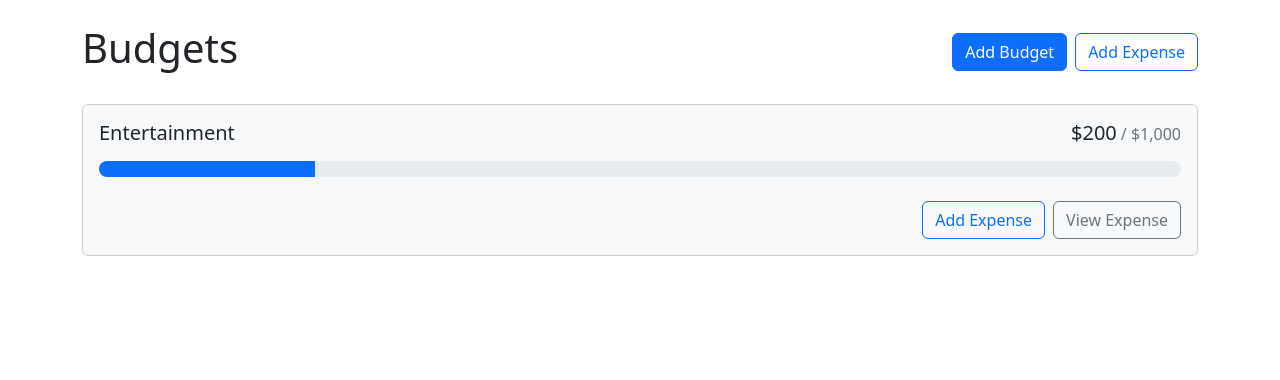
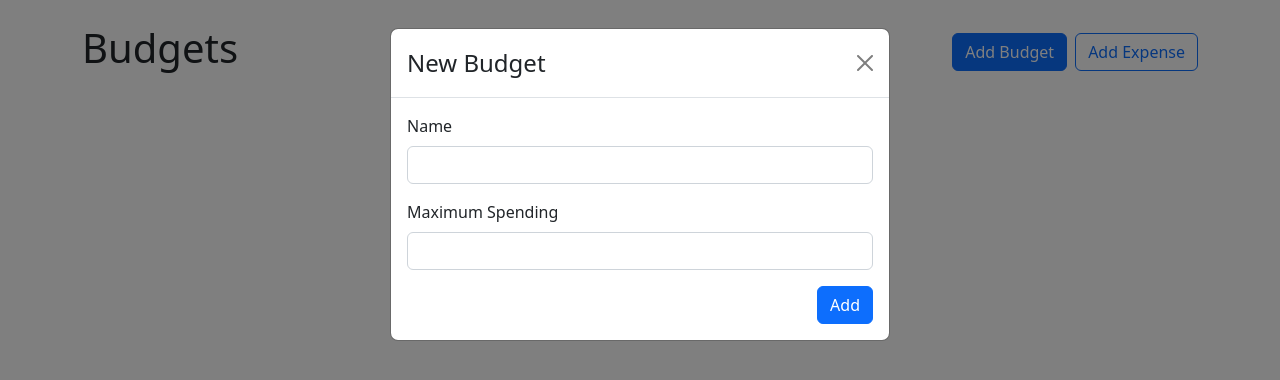
Before and after one commit to stankovicjovan/simple-budget-app, a React (Create React App) app: page / in a window 1280 px wide. Both pictures are taken after a click on the button "Add Budget". Shown: the top 380 px of the page. Built offline with nearby package versions, Linux system fonts and the light colour scheme.

Commit message:
Add budget functionality added

```diff
--- a/src/App.js
+++ b/src/App.js
@@ -1,23 +1,55 @@
 import { Container, Stack, Button } from "react-bootstrap";
 import BudgetCard from "./components/BudgetCard";
 import classes from "./App.module.css";
+import AddBudgetModal from "./components/AddBudgetModal";
+import { useState } from "react";
+import { BudgetsProvider, useBudgets } from "./contexts/BudgetContexts";
 
 function App() {
+  const [showAddBudgetModal, setShowAddBudgetModal] = useState(false);
+
+  const { budgets, getBudgetExpenses } = useBudgets();
+
   return (
+    <>
       <Container className="my-4">
         <Stack direction="horizontal" gap="2" className="mb-4">
           <h1 className="me-auto">Budgets</h1>
-        <Button variant="primary">Add Budget</Button>
+          <Button
+            variant="primary"
+            onClick={() => {
+              setShowAddBudgetModal(true);
+            }}
+          >
+            Add Budget
+          </Button>
           <Button variant="outline-primary">Add Expense</Button>
         </Stack>
         <div className={classes.card}></div>
+        {budgets.map((budget) => {
+          const amount = getBudgetExpenses(budget.id).reduce(
+            (total, expense) => total + expense.amount,
+            0
+          );
+
+          return (
             <BudgetCard
-        name="Entertainment"
-        amount={200}
-        max={1000}
+              key={budget.id}
+              name={budget.name}
+              amount={amount}
+              max={budget.max}
               gray
             ></BudgetCard>
+          );
+        })}
       </Container>
+      <AddBudgetModal
+        show={showAddBudgetModal}
+        handleClose={() => {
+          setShowAddBudgetModal(false);
+        }}
+      />
+    </>
   );
 }
 
--- /dev/null
+++ b/src/components/AddBudgetModal.jsx
@@ -0,0 +1,52 @@
+import { Form, Modal, Button } from "react-bootstrap";
+import React, { useRef } from "react";
+import { useBudgets } from "../contexts/BudgetContexts";
+
+function AddBudgetModal({ show, handleClose }) {
+  const nameRef = useRef();
+  const maxSpendRef = useRef();
+
+  const { addBudget } = useBudgets();
+
+  const handleSubmit = function (e) {
+    e.preventDefault();
+    addBudget({
+      name: nameRef.current.value,
+      max: parseFloat(maxSpendRef.current.value),
+    });
+    handleClose();
+  };
+
+  return (
+    <Modal show={show} onHide={handleClose}>
+      <Form onSubmit={handleSubmit}>
+        <Modal.Header closeButton>
+          <Modal.Title>New Budget</Modal.Title>
+        </Modal.Header>
+        <Modal.Body>
+          <Form.Group className="mb-3" controlId="name">
+            <Form.Label>Name</Form.Label>
+            <Form.Control type="text" required ref={nameRef} />
+          </Form.Group>
+          <Form.Group className="mb-3" controlId="max">
+            <Form.Label>Maximum Spending</Form.Label>
+            <Form.Control
+              type="number"
+              required
+              min={0}
+              step={0.01}
+              ref={maxSpendRef}
+            />
+          </Form.Group>
+          <div className="d-flex justify-content-end">
+            <Button variant="primary" type="submit">
+              Add
+            </Button>
+          </div>
+        </Modal.Body>
+      </Form>
+    </Modal>
+  );
+}
+
+export default AddBudgetModal;
--- a/src/contexts/BudgetContexts.jsx
+++ b/src/contexts/BudgetContexts.jsx
@@ -27,9 +27,7 @@
   const [expenses, setExpenses] = useLocalStorage("expenses", []);
 
   function getBudgetExpenses(budgetId) {
-    return expenses.filter(
-      expenses.filter((expense) => expense.id === budgetId)
-    );
+    return expenses.filter((expense) => expense.id === budgetId);
   }
 
   function addExpenses({ description, amount, budgetId }) {
--- a/src/hooks/useLocalStorage.js
+++ b/src/hooks/useLocalStorage.js
@@ -1,6 +1,6 @@
 import { useState, useEffect } from "react";
 
-export default function useLocalStorage(key, defaultValue) {
+function useLocalStorage(key, defaultValue) {
   const [value, setValue] = useState(() => {
     const jsonValue = localStorage.getItem(key);
 
@@ -19,3 +19,5 @@
 
   return [value, setValue];
 }
+
+export default useLocalStorage;
```
Lines whose indentation alone changed are shown as unchanged.
